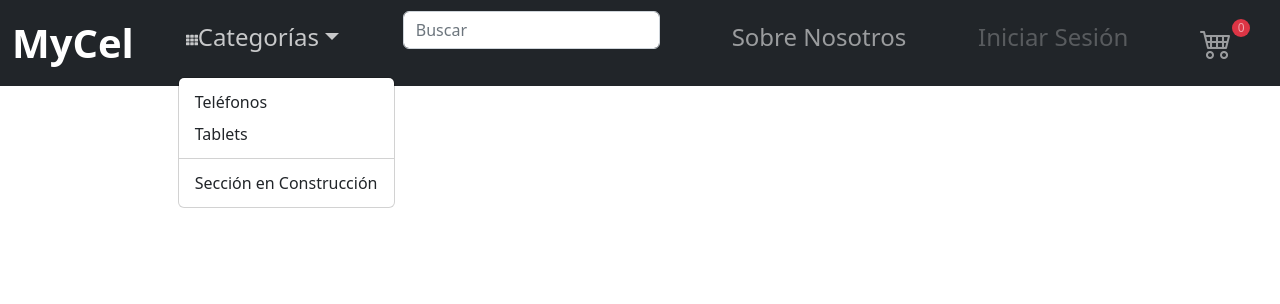
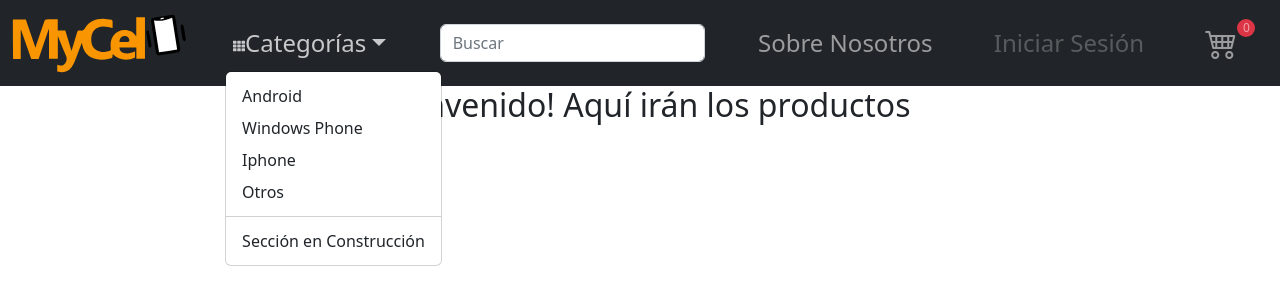
Before and after one commit to MauOrtizDev/appmycel, a React (Create React App) app: page / in a window 1280 px wide. Both pictures are taken after a click on the button "Categorías". Shown: the top 304 px of the page. Built offline with nearby package versions, Linux system fonts and the light colour scheme.

Commit message:
Creando ItemListContainer

```diff
--- a/package.json
+++ b/package.json
@@ -9,6 +9,7 @@
     "@testing-library/user-event": "^13.5.0",
     "bootstrap": "^5.2.1",
     "bootstrap-icons": "^1.9.1",
+    "jquery": "^3.6.1",
     "react": "^18.2.0",
     "react-dom": "^18.2.0",
     "react-scripts": "^5.0.1",
@@ -38,5 +39,8 @@
       "last 1 firefox version",
       "last 1 safari version"
     ]
+  },
+  "devDependencies": {
+    "@types/jquery": "^3.5.14"
   }
 }
--- a/src/App.js
+++ b/src/App.js
@@ -1,16 +1,22 @@
-import logo from './logo.svg';
+
 import './App.css';
 import React   from 'react';
-import Navbar from './components/NavBar';
+import Navbar from './Components/Navbar/NavBar';
+import 'bootstrap/dist/css/bootstrap.css';
 import "bootstrap/dist/css/bootstrap.min.css";
-import 'bootstrap/dist/js/bootstrap.js';
-
+// import "jquery/dist/jquery.js"
+// import "@popperjs/core";
+import "bootstrap";
+import ItemListContainer from './Components/ItemListContainer/ItemListContainer';
+// import Button from './Components/Button/Button';
 
 
 function App() {
   return (
         <div>
   <Navbar/>
+  <ItemListContainer greetings={"¡Bienvenido! Aquí irán los productos"}/>
+  {/* <Button label={'Prueba'} tipo={'primary'} accion={() => {alert('Epa')}}/> */}
   </div>
     // <div className="App">
     //   <header className="App-header">
--- /dev/null
+++ b/src/Components/Button/Button.js
@@ -0,0 +1,7 @@
+const Button = ({ label, tipo, accion }) => {
+    const clase = `btn btn-${tipo}`
+    return <button className={clase} onClick={accion}>{label}</button>
+
+}
+
+export default Button
--- /dev/null
+++ b/src/Components/ItemListContainer/ItemListContainer.js
@@ -0,0 +1,9 @@
+
+const ItemListContainer = ({greetings}) => {
+    return(
+        <h2 className="text-center">{greetings}</h2>
+    )
+
+}
+
+export default ItemListContainer
--- a/src/components/CartWidget.js
+++ b/src/Components/Navbar/CartWidget.js
@@ -1,5 +1,5 @@
 import React from 'react';
-import '../styles/CartWidget.css';
+import '../../styles/CartWidget.css';
 
 // import { faBeer } from '@fortawesome/free-solid-svg-icons';
 
--- a/src/components/NavBar.js
+++ b/src/Components/Navbar/NavBar.js
@@ -1,13 +1,14 @@
 import React from "react";
 import CartWidget from './CartWidget';
+import logoMyCel from '../../Assets/logoMyCel.svg';
+import '../../styles/Navbar.css'
 
 const Navbar = () => {
     return (
-
-
         <nav className="navbar navbar-dark navbar-expand-lg bg-dark">
             <div className="container-fluid fs-4">
-                <a className="navbar-brand fs-1 fw-bold" href="#">MyCel</a>
+                <a className="navbar-brand" href="#"><img className='logo  nav-link'  src={logoMyCel}/></a>
+
                 <button className="navbar-toggler"
                     type="button"
                     data-bs-toggle="collapse"
@@ -18,7 +19,7 @@ const Navbar = () => {
                     <span className="navbar-toggler-icon"></span>
                 </button>
                 <div className="collapse navbar-collapse">
-                    <ul className="navbar-nav d-flex justify-content-around w-100">
+                    <ul className="navbar-nav d-flex align-items-center justify-content-around w-100">
                         <li className="nav-item dropdown">
                             <a className="nav-link dropdown-toggle"
                                 href="#"
@@ -34,11 +35,13 @@ const Navbar = () => {
                                         d="M149.333 56v80c0 13.255-10.745 24-24 24H24c-13.255 0-24-10.745-24-24V56c0-13.255 10.745-24 24-24h101.333c13.255 0 24 10.745 24 24zm181.334 240v-80c0-13.255-10.745-24-24-24H205.333c-13.255 0-24 10.745-24 24v80c0 13.255 10.745 24 24 24h101.333c13.256 0 24.001-10.745 24.001-24zm32-240v80c0 13.255 10.745 24 24 24H488c13.255 0 24-10.745 24-24V56c0-13.255-10.745-24-24-24H386.667c-13.255 0-24 10.745-24 24zm-32 80V56c0-13.255-10.745-24-24-24H205.333c-13.255 0-24 10.745-24 24v80c0 13.255 10.745 24 24 24h101.333c13.256 0 24.001-10.745 24.001-24zm-205.334 56H24c-13.255 0-24 10.745-24 24v80c0 13.255 10.745 24 24 24h101.333c13.255 0 24-10.745 24-24v-80c0-13.255-10.745-24-24-24zM0 376v80c0 13.255 10.745 24 24 24h101.333c13.255 0 24-10.745 24-24v-80c0-13.255-10.745-24-24-24H24c-13.255 0-24 10.745-24 24zm386.667-56H488c13.255 0 24-10.745 24-24v-80c0-13.255-10.745-24-24-24H386.667c-13.255 0-24 10.745-24 24v80c0 13.255 10.745 24 24 24zm0 160H488c13.255 0 24-10.745 24-24v-80c0-13.255-10.745-24-24-24H386.667c-13.255 0-24 10.745-24 24v80c0 13.255 10.745 24 24 24zM181.333 376v80c0 13.255 10.745 24 24 24h101.333c13.255 0 24-10.745 24-24v-80c0-13.255-10.745-24-24-24H205.333c-13.255 0-24 10.745-24 24z">
                                     </path>
                                 </svg>
-                                Categorías
+                                 Categorías
                             </a>
                             <ul className="dropdown-menu">
-                                <li><a className="dropdown-item" href="#">Teléfonos</a></li>
-                                <li><a className="dropdown-item" href="#">Tablets</a></li>
+                                <li><a className="dropdown-item" href="#">Android</a></li>
+                                <li><a className="dropdown-item" href="#">Windows Phone</a></li>
+                                <li><a className="dropdown-item" href="#">Iphone</a></li>
+                                <li><a className="dropdown-item" href="#">Otros</a></li>
                                 <li>
                                     <hr className="dropdown-divider"/>
                                 </li>
@@ -46,7 +49,7 @@ const Navbar = () => {
                             </ul>
                         </li>
                         <li className="nav-item">
-                            <form className="d-flex" role="search">
+                            <form role="search">
                                 <input className="form-control me-2"
                                     type="search"
                                     placeholder="Buscar"
--- /dev/null
+++ b/src/styles/Navbar.css
@@ -0,0 +1,3 @@
+.logo {
+    height: 3em;
+}
```
Also changed, not shown: src/Assets/logoMyCel.svg (added), src/styles/CartWidget.css (line endings or trailing spaces), 1 other file (tests, documents, lock files or other folders).
